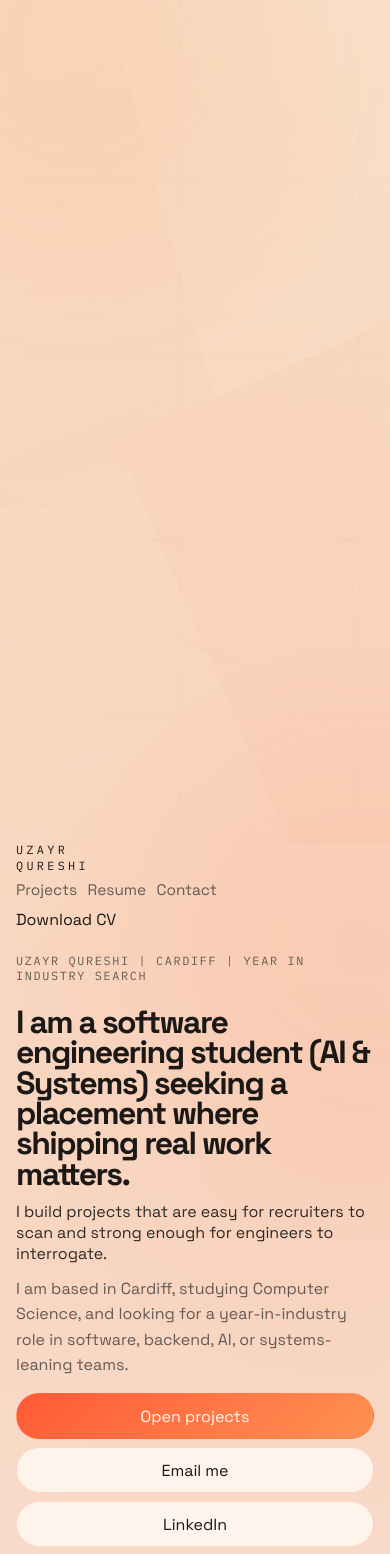
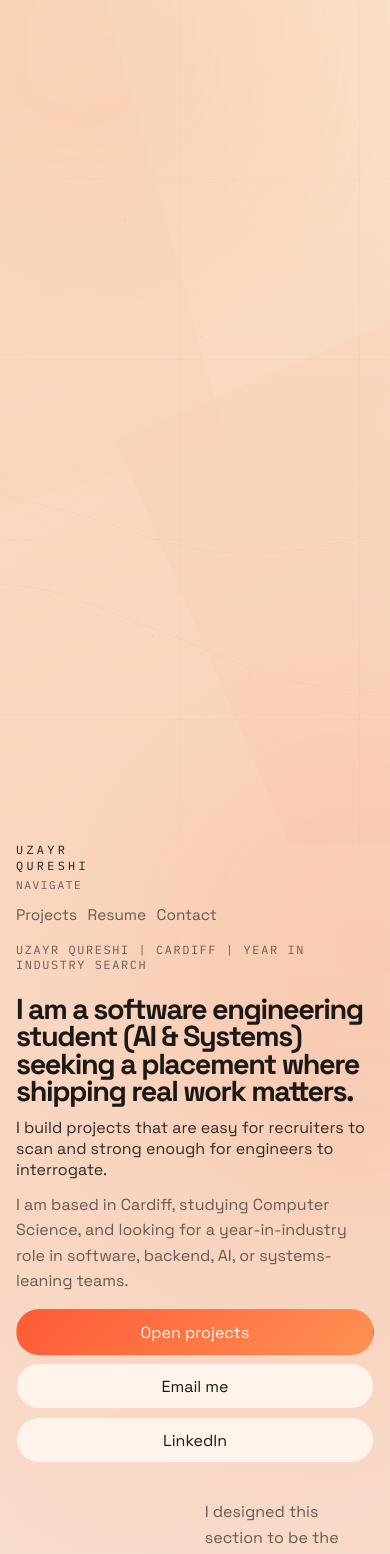
Before and after one commit to mr2buzi/Uzayr, a React (Vite) app: page / in a window 390 px wide. Shown: the top 1554 px of the page. Built offline with nearby package versions, Linux system fonts and the light colour scheme.

Commit message:
Tighten tablet and mobile header layout

```diff
--- a/src/index.css
+++ b/src/index.css
@@ -1189,7 +1189,7 @@ a:focus-visible {
   }
 }
 
-@media (max-width: 760px) {
+@media (max-width: 900px) {
   html {
     scroll-padding-top: 1.5rem;
   }
@@ -1223,6 +1223,16 @@ a:focus-visible {
     padding-bottom: 0;
   }
 
+  .site-nav::before {
+    content: "Navigate";
+    width: 100%;
+    font-family: "IBM Plex Mono", monospace;
+    font-size: 0.7rem;
+    letter-spacing: 0.14em;
+    text-transform: uppercase;
+    color: var(--text-soft);
+  }
+
   .site-nav a {
     display: inline-flex;
     align-items: center;
@@ -1235,13 +1245,7 @@ a:focus-visible {
   }
 
   .nav-cta {
-    min-height: auto;
-    padding: 0.15rem 0;
-    border-radius: 0;
-    border: 0;
-    background: transparent;
-    box-shadow: none;
-    justify-content: flex-start;
+    display: none;
   }
 
   .quick-nav {
@@ -1250,7 +1254,7 @@ a:focus-visible {
 
   .hero {
     gap: 0.75rem;
-    padding-top: 0.3rem;
+    padding-top: 0;
   }
 
   .hero__copy,
@@ -1293,6 +1297,16 @@ a:focus-visible {
     gap: 0.75rem;
   }
 
+  .hero h1 {
+    font-size: clamp(1.8rem, 7vw, 2.6rem);
+    max-width: 100%;
+  }
+
+  .hero__subline,
+  .hero__summary {
+    max-width: 100%;
+  }
+
   .hero__quickbar {
     display: none;
   }
@@ -1424,7 +1438,7 @@ a:focus-visible {
   }
 }
 
-@media (max-width: 560px) {
+@media (max-width: 620px) {
   .site-header {
     gap: 0.3rem;
   }
```
